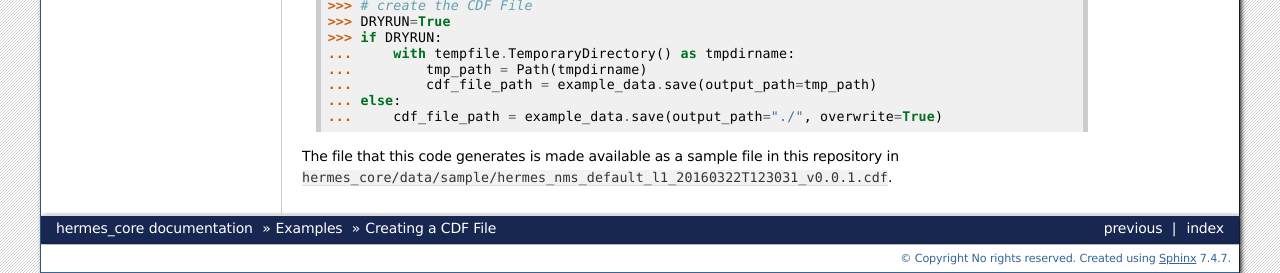
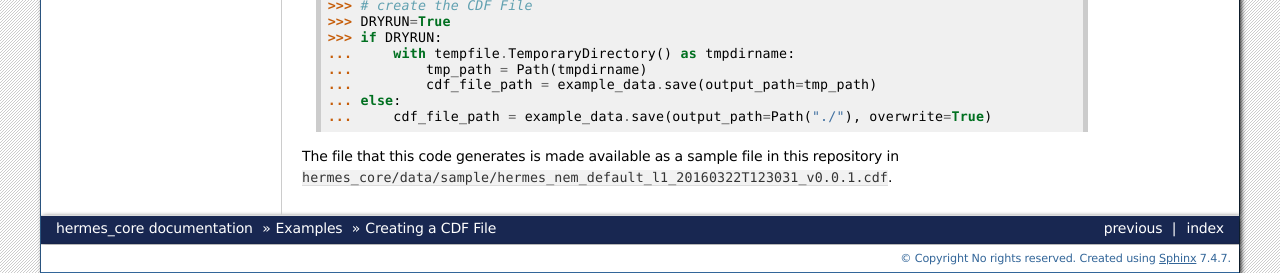
Before and after one commit to HERMES-SOC/hermes_core, a Sphinx documentation site: the page built from docs/examples/tutorial1.rst, in a window 1280 px wide and 900 px high, scrolled down 1602 px. Shown: the part 627-900 px from the top of the window. Built offline with Sphinx 7.4.7, drawn with Linux system fonts in a browser that asks for light colours; the version number could not be read and is left out.

Commit message:
Change Shortname of Nemisis Instrument from `MAG`/`nms` -> `NEM`/`nem`  (#118)
* Version pin all of the pyproject.toml and lint with Black

* Test out new version of astropy

* remove download binariesx

* Try cleaning up seperate spacepy install

* test docs

* Update docs

* Update docs yml

* Clean up other workflows

* Clean up other workflows

* test with just all

* test with just all

* Clean up PR for final go-through of workflows

* Fix docs

* Fix readthedocs error

* Combine steps

* Fix shell command

* Add coverage matrix to all workflows

* Fix matrix and reduce the amount of tests

* Add first calibration

* test

* fix error

* fix error

* Test

* Try sed dockerfile

* install hermescore

* install hermescore

* test

* add back comment

* Change comment

* target pr

* Change schedule

* Add hermes core pr

* Clean workflow

* Fix pip install

* Comment on PR

* Change the shortname of nemisis from nms and mag to nem

* Update Sample File

---------

Co-authored-by: Andrew Robbertz <24920994+Alrobbertz@users.noreply.github.com>

```diff
--- a/docs/examples/tutorial1.rst
+++ b/docs/examples/tutorial1.rst
@@ -144,7 +144,7 @@
     ...         tmp_path = Path(tmpdirname)
     ...         cdf_file_path = example_data.save(output_path=tmp_path)
     ... else:
-    ...     cdf_file_path = example_data.save(output_path="./", overwrite=True)
+    ...     cdf_file_path = example_data.save(output_path=Path("./"), overwrite=True)
 
 The file that this code generates is made available as a sample file in this
-repository in :file:`hermes_core/data/sample/hermes_nms_default_l1_20160322T123031_v0.0.1.cdf`.
+repository in :file:`hermes_core/data/sample/hermes_nem_default_l1_20160322T123031_v0.0.1.cdf`.
--- a/docs/user-guide/cdf_format_guide.rst
+++ b/docs/user-guide/cdf_format_guide.rst
@@ -123,7 +123,7 @@
      - `hermes`
    * - instrumentId
      - Instrument or investigation identifier shortened to three letter acronym.
-     - `eea`, `mrt`, `nms`, `spn`
+     - `eea`, `mrt`, `nem`, `spn`
    * - mode
      - *TBS*
      - *TBS*
--- a/hermes_core/__init__.py
+++ b/hermes_core/__init__.py
@@ -19,14 +19,14 @@
 
 MISSION_NAME = "hermes"
 INST_NAMES = ["eea", "nemisis", "merit", "spani"]
-INST_SHORTNAMES = ["eea", "nms", "mrt", "spn"]
+INST_SHORTNAMES = ["eea", "nem", "mrt", "spn"]
 INST_FULLNAMES = [
     "Electron Electrostatic Analyzer",
     "Noise Eliminating Magnetometer Instrument in a Small Integrated System",
     "Miniaturized Electron pRoton Telescope",
     "Solar Probe Analyzer for Ions",
 ]
-INST_TARGETNAMES = ["EEA", "MAG", "MERIT", "SPANI"]
+INST_TARGETNAMES = ["EEA", "NEM", "MERIT", "SPANI"]
 INST_TO_SHORTNAME = dict(zip(INST_NAMES, INST_SHORTNAMES))
 INST_TO_TARGETNAME = dict(zip(INST_NAMES, INST_TARGETNAMES))
 INST_TO_FULLNAME = dict(zip(INST_NAMES, INST_FULLNAMES))
```
Also changed, not shown: hermes_core/data/sample/README.rst, 4 other files.
